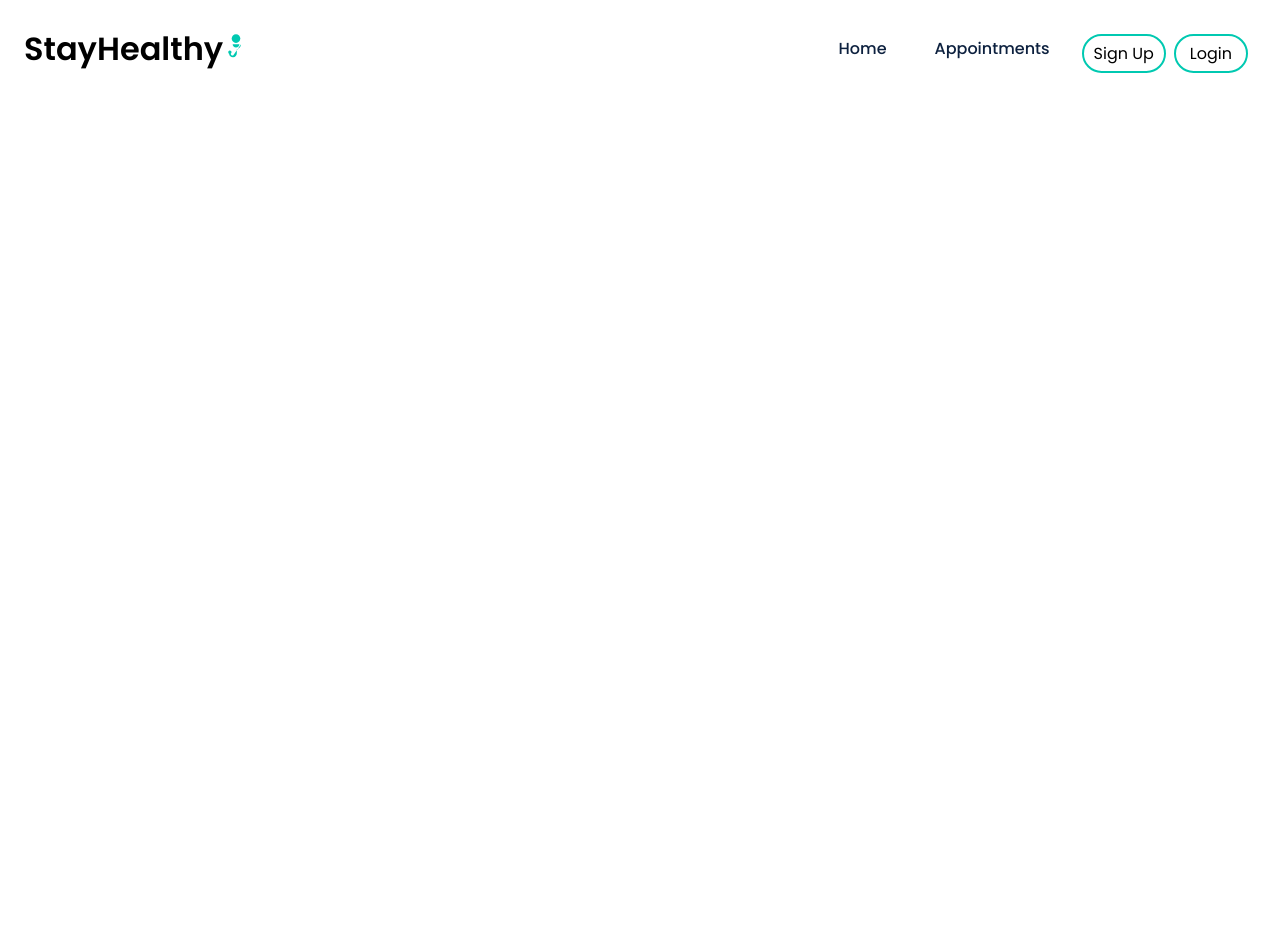
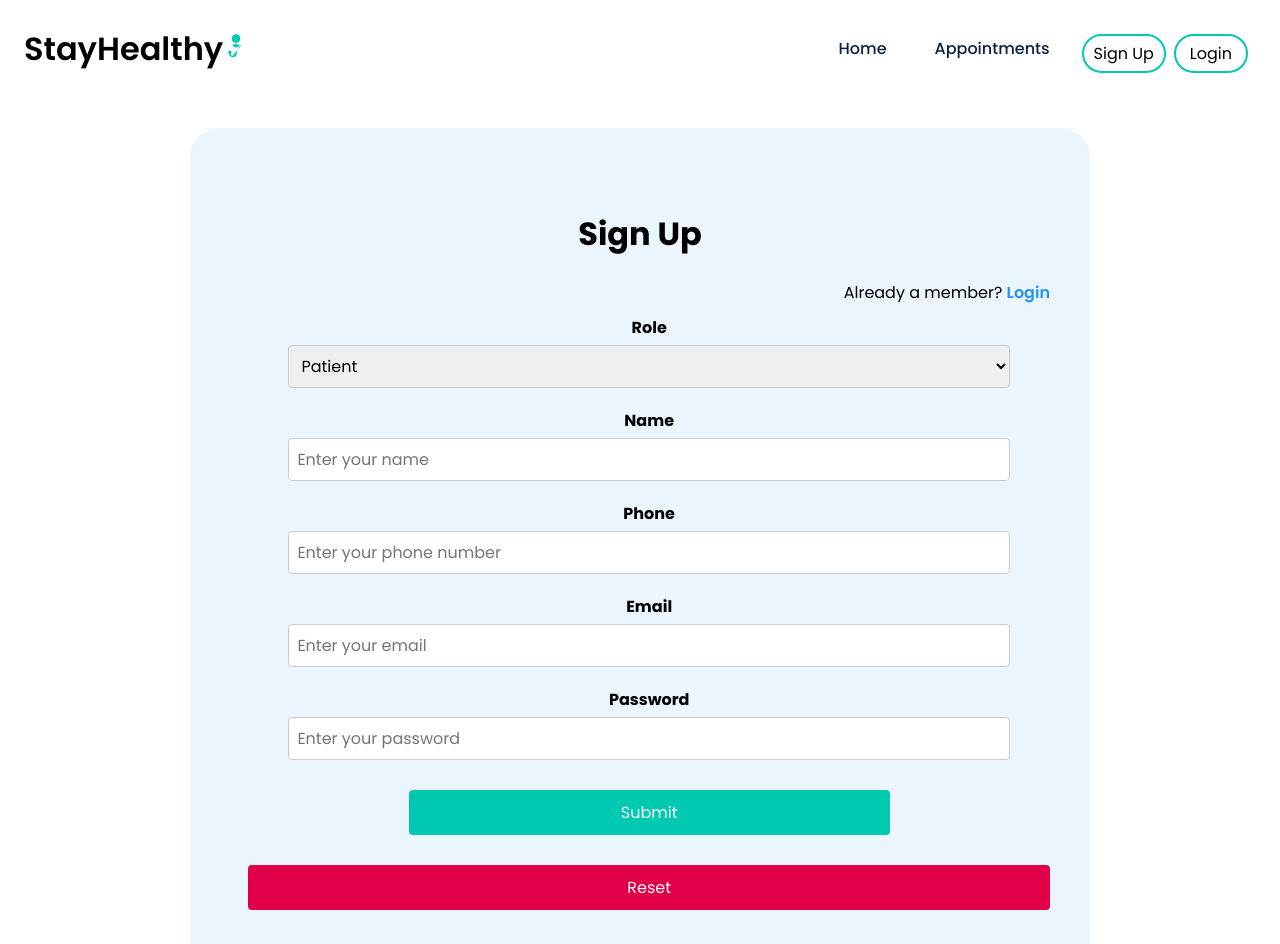
Before and after one commit to victormorgado/test_med_app, a React (Create React App) app: page /signup in a window 1280 px wide. Shown: the top 944 px of the page. Before the commit the page ends 800 px from the top, so only its background shows below. Built offline with nearby package versions, Linux system fonts and the light colour scheme.

Commit message:
react components 1

```diff
--- a/src/App.js
+++ b/src/App.js
@@ -3,6 +3,8 @@ import { BrowserRouter, Routes, Route } from "react-router-dom";
 
 import Navbar from './Components/Navbar/Navbar';
 import LandingPage from './Components/Landing_Page/Landing_Page';
+import SignUp from './Components/Sign_Up/Sign_Up';
+import Login from './Components/Login/Login';
 
 function App() {
   return (
@@ -15,7 +17,9 @@ function App() {
           {/* Set up the Routes for different pages */}
           <Routes>
             {/* Define individual Route components for different pages */}
-            <Route path="/" element={LandingPage}/>
+            <Route path="/" element={<LandingPage />}/>
+            <Route path="/signup" element={<SignUp />}/>
+            <Route path="/login" element={<Login />}/>
           </Routes>
         </BrowserRouter>
       </>
--- a/src/Components/Landing_Page/LandingPage.css
+++ b/src/Components/Landing_Page/LandingPage.css
@@ -20,7 +20,7 @@
     font-weight: 900;
 }
 .text-gradient {
-    background: linear-gradient(45deg,#2190FF 2.34%,#b673f8 100.78%);
+    background: linear-gradient(45deg,#00C9B1 2.34%,#2190FF 100.78%);
     -webkit-background-clip: text;
     background-clip: text;
     -webkit-text-fill-color: transparent;
@@ -36,7 +36,7 @@
 .hero-section .button {
     padding: 0.7rem 2rem;
     border-radius: 25px;
-    background-color: #2190FF;
+    background-color: #00C9B1;
     color: #fff;
     border: 1px solid transparent;
     width: 15%;
@@ -152,7 +152,7 @@ li {
 }
 
 .blue {
-    background-color: #2937a392;
+    background-color: #2995a392;
     position: absolute;
     top:0;
     left: 0;
@@ -164,7 +164,7 @@ li {
     animation: blobani 8s infinite ease;
 }
 .blue1 {
-    background-color: #2937a392;
+    background-color: #299ba392;
     position: absolute;
     top:0;
     left: 0;
--- /dev/null
+++ b/src/Components/Login/Login.js
@@ -0,0 +1,87 @@
+import React, { useState } from "react";
+import './Login.css';
+
+const Login = () => {
+    const [formValues, setFormValues] = useState({
+        email: "",
+        password: "",
+      });
+
+      const [errors, setErrors] = useState({});
+
+      // Handle input change
+      const handleChange = (e) => {
+        const { name, value } = e.target;
+        setFormValues((prevState) => ({ ...prevState, [name]: value }));
+      };
+
+      // Validate form
+      const validateForm = () => {
+        let validationErrors = {};
+
+        // Email validation
+        const emailRegex = /^[a-zA-Z0-9._%+-]+@[a-zA-Z0-9.-]+\.[a-zA-Z]{2,}$/;
+        if (!emailRegex.test(formValues.email)) {
+          validationErrors.email = "Enter a valid email address.";
+        }
+
+        // Password validation
+        if (!formValues.password || formValues.password.length < 6) {
+          validationErrors.password = "Password must be at least 6 characters long.";
+        }
+
+        setErrors(validationErrors);
+        return Object.keys(validationErrors).length === 0; // Returns true if no errors
+      };
+
+      // Handle form submission
+      const handleSubmit = (e) => {
+        e.preventDefault();
+        if (validateForm()) {
+          console.log("Form submitted successfully:", formValues);
+          // Add logic to send form data to the backend
+        }
+      };
+
+    return(
+        <>
+        <div className="container">
+            <div className="login-grid">
+            <div className="login-text">
+                <h2>Login</h2>
+            </div>
+            <div className="login-text">
+                Are you a new member? <span><a href="../Sign_Up/Sign_Up.html" style={{color: '#2190FF'}}> Sign Up Here</a></span>
+            </div>
+            <br />
+            <div className="login-form">
+                <form onSubmit={handleSubmit}>
+                    <div className="form-group">
+                        <label for="email">Email</label>
+                        <input type="email" name="email" id="email" className="form-control" value={formValues.email} onChange={handleChange} placeholder="Enter your email" aria-describedby="helpId" />
+                        {errors.email && <small style={{ color: 'red', fontsize: '8px' }}>{errors.email}</small>}
+                    </div>
+                    <div className="form-group">
+                        <label for="password">Password</label>
+                        <input type="password" name="password" id="password" className="form-control"  value={formValues.password} onChange={handleChange} placeholder="Enter your password" aria-describedby="helpId"/>
+                        {errors.password && <small style={{ color: 'red', fontsize: '8px' }}>{errors.password}</small>}
+                    </div>
+                    <div className="btn-group">
+                        <button type="submit" className="btn btn-primary mb-2 mr-1 waves-effect waves-light">Login</button>
+                    </div>
+                    <div className="btn-group">
+                        <button type="reset" className="btn btn-danger mb-2 waves-effect waves-light" onClick={() => setFormValues({ email: "", password: "" })}>Reset</button>
+                    </div>
+                    <br />
+                    <div className="login-text">
+                        Forgot Password?
+                    </div>
+                </form>
+            </div>
+            </div>
+        </div>
+        </>
+    )
+}
+
+export default Login;
--- a/src/Components/Navbar/Navbar.js
+++ b/src/Components/Navbar/Navbar.js
@@ -36,13 +36,13 @@ const Navbar = () => {
 
         <ul className="nav__links active">
           <li className="link">
-            <a href="/landing-page">Home</a>
+            <a href="/">Home</a>
           </li>
           <li className="link">
-            <a href="#">Appointments</a>
+            <a href="/">Appointments</a>
           </li>
           <li className="link">
-            <a href="/sign-up" style={{ margin: '0px' }}>
+            <a href="/signup" style={{ margin: '0px' }}>
               <button className="btn1">Sign Up</button>
             </a>
           </li>
--- /dev/null
+++ b/src/Components/Sign_Up/Sign_Up.js
@@ -0,0 +1,114 @@
+import React, { useState } from "react";
+import './Sign_Up.css';
+
+const SignUp = () => {
+    const [formValues, setFormValues] = useState({
+        name: "",
+        phone: "",
+        email: "",
+        password: "",
+        role: "patient",
+      });
+
+      const [errors, setErrors] = useState({});
+
+      // Handle input change
+      const handleChange = (e) => {
+        const { name, value } = e.target;
+        setFormValues((prevState) => ({ ...prevState, [name]: value }));
+      };
+
+      // Validate form
+      const validateForm = () => {
+        let validationErrors = {};
+
+        // Name validation
+        if (!formValues.name.trim()) {
+          validationErrors.name = "Name is required.";
+        }
+
+        // Phone validation: only digits and exactly 10 characters
+        const phoneRegex = /^\d{10}$/;
+        if (!phoneRegex.test(formValues.phone)) {
+          validationErrors.phone = "Phone number must be 10 digits.";
+        }
+
+        // Email validation
+        const emailRegex = /^[a-zA-Z0-9._%+-]+@[a-zA-Z0-9.-]+\.[a-zA-Z]{2,}$/;
+        if (!emailRegex.test(formValues.email)) {
+          validationErrors.email = "Enter a valid email address.";
+        }
+
+        // Password validation
+        if (!formValues.password || formValues.password.length < 6) {
+          validationErrors.password = "Password must be at least 6 characters long.";
+        }
+
+        setErrors(validationErrors);
+        return Object.keys(validationErrors).length === 0; // Returns true if no errors
+      };
+
+      // Handle form submission
+      const handleSubmit = (e) => {
+        e.preventDefault();
+        if (validateForm()) {
+          console.log("Form submitted successfully:", formValues);
+          // Add logic to send form data to the backend
+        }
+      };
+
+
+    return (
+        <>
+        <div className="container" style={{margintop: '5'}}>
+            <div className="signup-grid">
+                <div className="signup-text">
+                    <h1>Sign Up</h1>
+                </div>
+                <div className="signup-text1" style={{textalign: 'left'}}>
+                    Already a member? <span><a href="../Login/Login.html" style={{color: '#2190FF'}}> Login</a></span>
+                </div>
+                <div className="signup-form">
+                    <form onSubmit={handleSubmit}>
+                        <div className="form-group">
+                            <label for="role">Role</label>
+                            <select id="role" name="role" required value={formValues.role} onChange={handleChange} className="form-control" aria-describedby="helpId">
+                                <option value="patient">Patient</option>
+                                <option value="doctor">Doctor</option>
+                            </select>
+                        </div>
+                        <div className="form-group">
+                            <label for="name">Name</label>
+                            <input type="text" name="name" id="name" required value={formValues.name} onChange={handleChange} className="form-control" placeholder="Enter your name" aria-describedby="helpId" />
+                            {errors.name && <small style={{ color: 'red', fontsize: '8px' }}>{errors.name}</small>}
+                        </div>
+                        <div className="form-group">
+                            <label for="phone">Phone</label>
+                            <input type="tel" name="phone" id="phone" required value={formValues.phone} onChange={handleChange} className="form-control" placeholder="Enter your phone number" aria-describedby="helpId" />
+                            {errors.phone && <small style={{ color: 'red', fontsize: '8px' }}>{errors.phone}</small>}
+                        </div>
+                        <div className="form-group">
+                            <label for="email">Email</label>
+                            <input type="email" name="email" id="email" required value={formValues.email} onChange={handleChange} className="form-control" placeholder="Enter your email" aria-describedby="helpId" />
+                            {errors.email && <small style={{ color: 'red', fontsize: '8px' }}>{errors.email}</small>}
+                        </div>
+                        <div className="form-group">
+                            <label for="password">Password</label>
+                            <input name="password" id="password" required value={formValues.password} onChange={handleChange} className="form-control" placeholder="Enter your password" aria-describedby="helpId" />
+                            {errors.password && <small style={{ color: 'red', fontsize: '8px' }}>{errors.password}</small>}
+                        </div>
+                        <div className="btn-group">
+                            <button type="submit" className="btn btn-primary mb-2 mr-1 waves-effect waves-light">Submit</button>
+                        </div>
+                        <div className="btn-group">
+                            <button type="reset" className="btn btn-danger mb-2 waves-effect waves-light" onClick={() => setFormValues({ name: "", phone: "", email: "", password: "", role: "patient" })}>Reset</button>
+                        </div>
+                    </form>
+                </div>
+            </div>
+        </div>
+        </>
+    )
+}
+
+export default SignUp;
```
